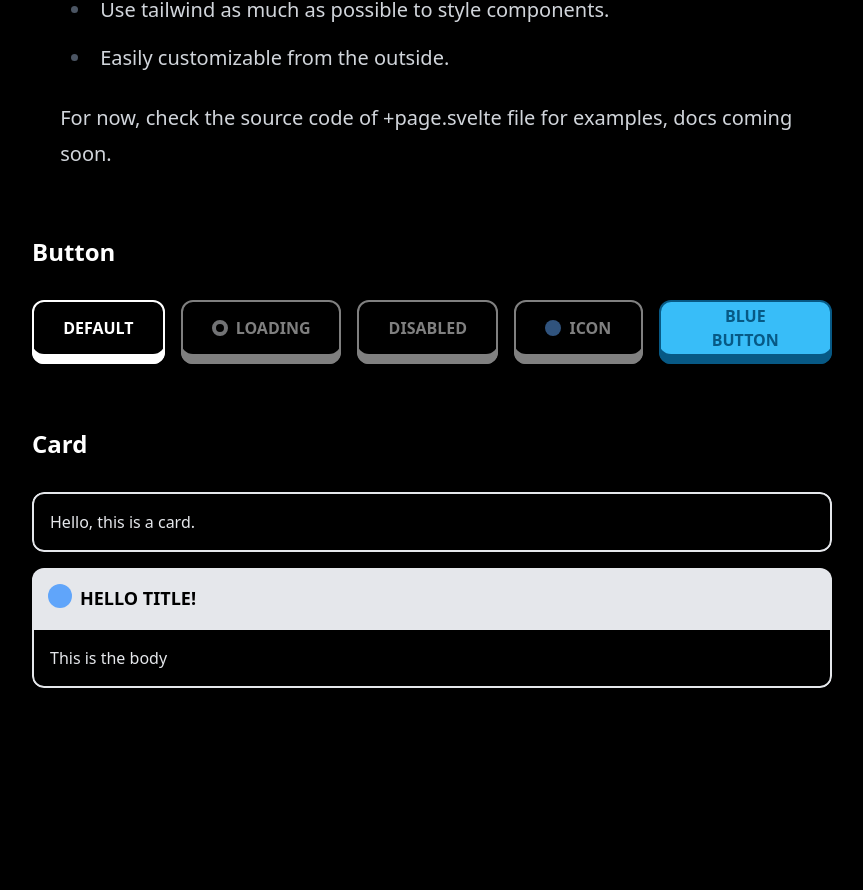
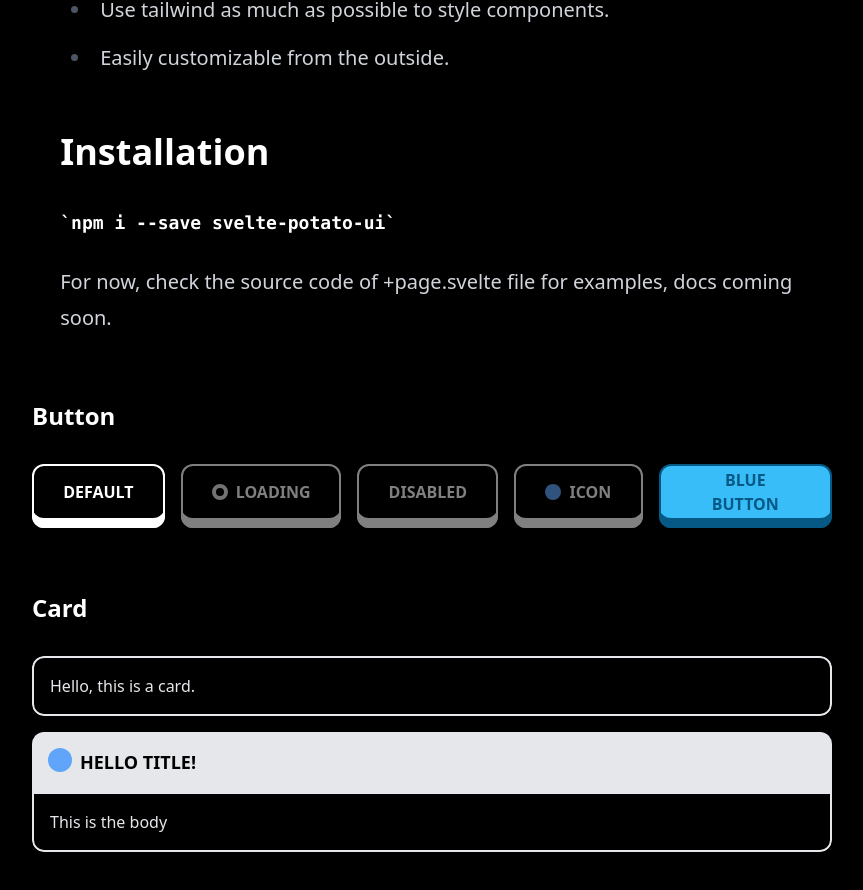
Before and after one commit to karurosux/svelte-potato-ui, a SvelteKit app: page / in a window 1280 px wide. Shown: the part 788-1678 px from the top of the page, without its empty margins (208-1071 px from the left). Before the commit the page ends 1524 px from the top, so only its background shows below. Built offline with nearby package versions, Linux system fonts and the light colour scheme.

Commit message:
Added install  command in the demo page

```diff
--- a/package.json
+++ b/package.json
@@ -1,6 +1,6 @@
 {
 	"name": "svelte-potato-ui",
-	"version": "0.0.1",
+	"version": "0.1.0",
 	"scripts": {
 		"dev": "vite dev",
 		"build": "vite build && npm run package",
--- a/src/routes/+page.svelte
+++ b/src/routes/+page.svelte
@@ -34,6 +34,9 @@
 		<li>Use tailwind as much as possible to style components.</li>
 		<li>Easily customizable from the outside.</li>
 	</ul>
+
+	<h2>Installation</h2>
+	<code>npm i --save svelte-potato-ui</code>
 
 	<p>For now, check the source code of +page.svelte file for examples, docs coming soon.</p>
 </Container>
```
